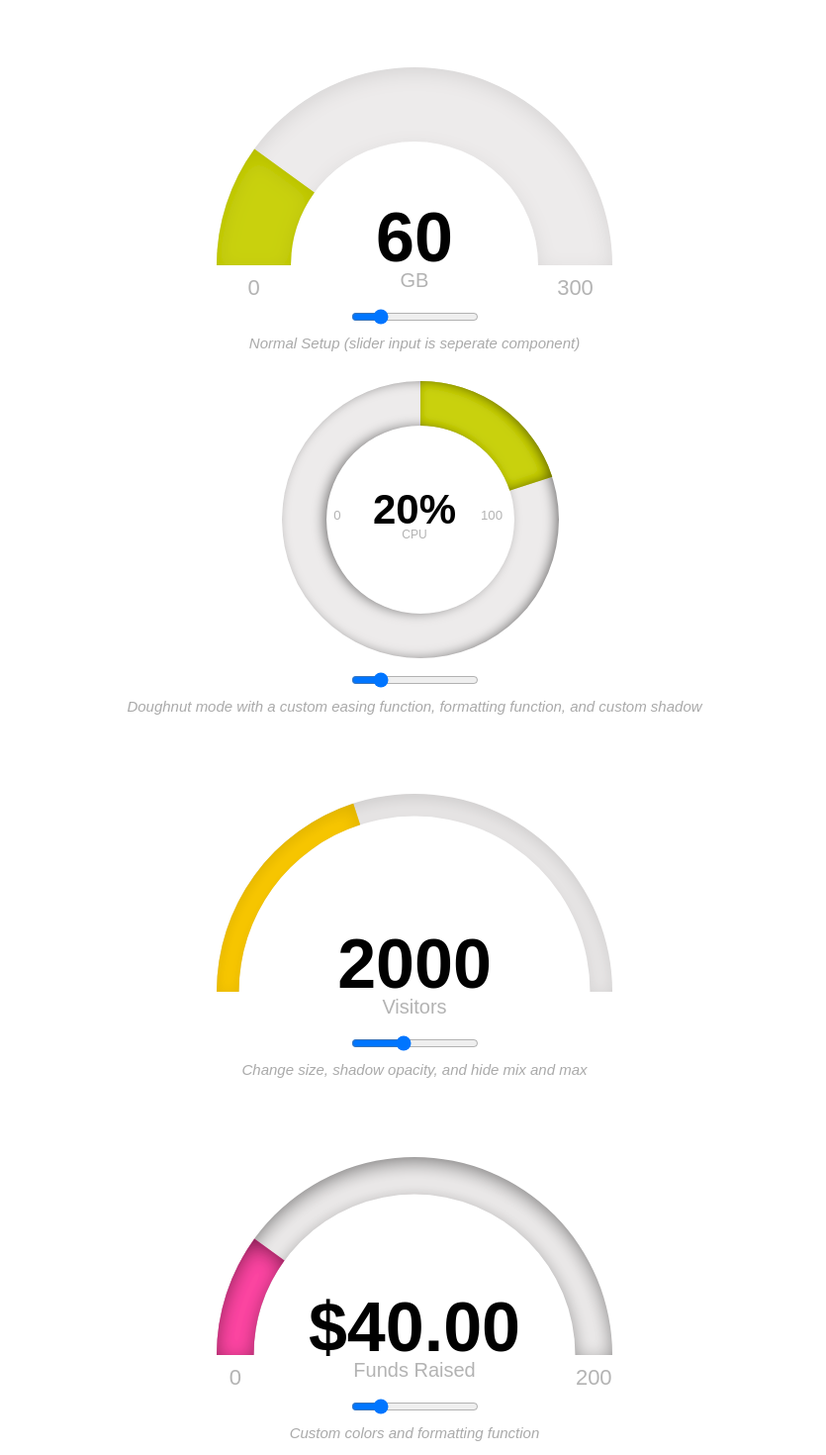
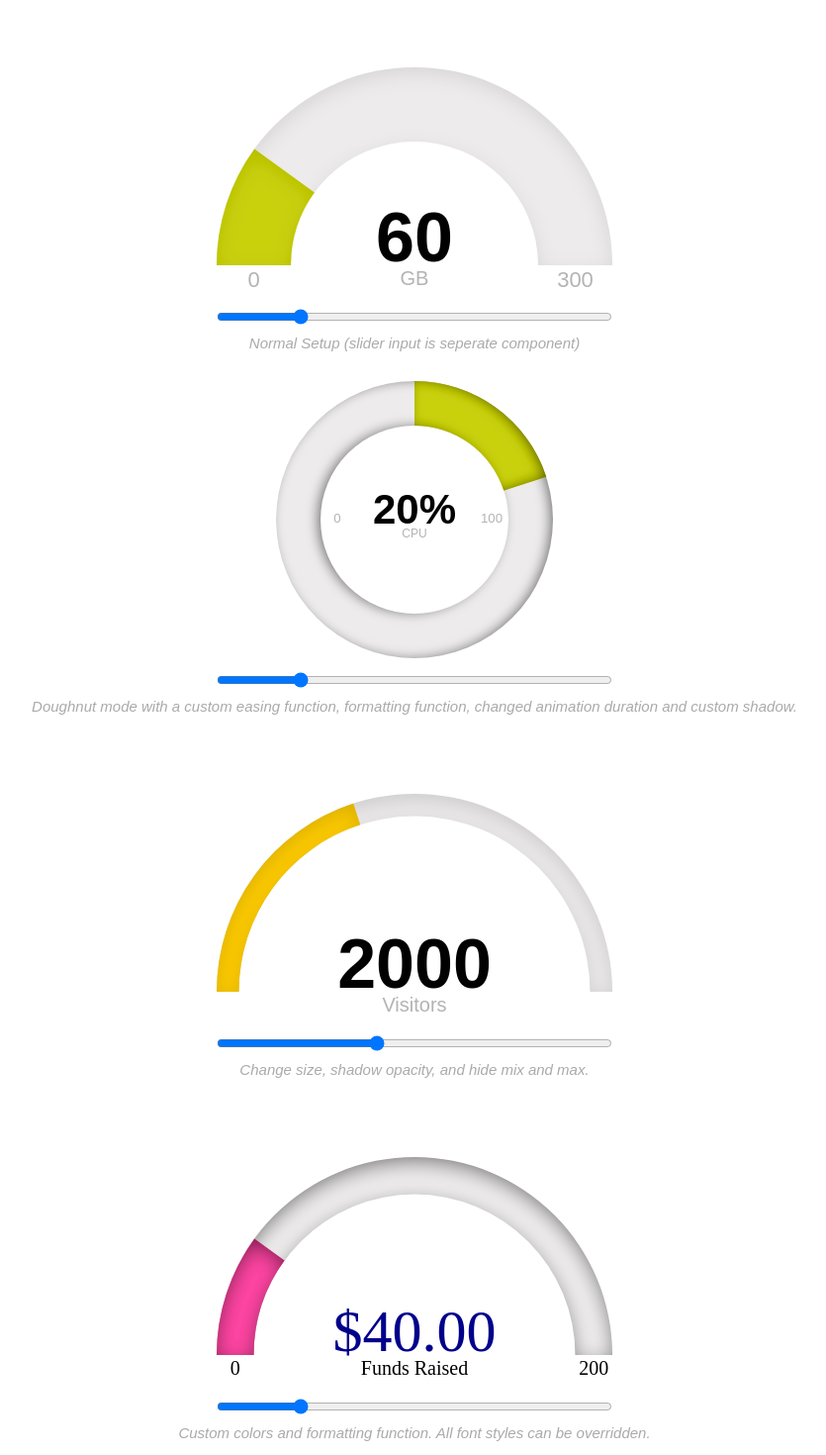
Before and after one commit to agronick/KGauge, a Vue app: page / in a window 1280 px wide. Shown: the top 1470 px of the page at 99% size, without its empty margins (221-1056 px from the left). Built offline with nearby package versions, Linux system fonts and the light colour scheme.

Commit message:
A few more minor improvements

```diff
--- a/package.json
+++ b/package.json
@@ -1,7 +1,7 @@
 {
-  "name": "guage",
+  "name": "kguage-vue",
   "version": "0.1.0",
-  "private": true,
+  "private": false,
   "scripts": {
     "serve": "vue-cli-service serve",
     "build": "vue-cli-service build",
--- a/src/App.vue
+++ /dev/null
@@ -1,130 +0,0 @@
-<template>
-  <div id="app">
-    <div>
-      <k-guage
-        :value="guage1"
-        :width="500"
-        :height="300"
-        :max="300"
-        label-text="GB" />
-        <input type="range" min="0" max="300" v-model="guage1" />
-        <div class="desc">Normal Setup (slider input is seperate component)</div>
-    </div>
-    <div>
-      <k-guage
-        :value="guage2"
-        :width="500"
-        :height="300"
-        :max="100"
-        label-text="CPU"
-        :guage-size="1"
-        :animate-duration="3000"
-        :shadow-opacity=".8"
-        :formatFunction="formatPct"
-        :easing-function="easeOutBounce"
-        :show-min-max="true"
-        :doughnut="true" />
-        <input type="range" min="0" max="100" v-model="guage2" />
-        <div class="desc">Doughnut mode with a custom easing function, formatting function, and custom shadow</div>
-    </div>
-    <div>
-      <k-guage
-        :value="guage4"
-        :width="500"
-        :height="300"
-        :max="5000"
-        label-text="Visitors"
-        :guage-size=".3"
-        :animate-duration="3000"
-        :shadow-opacity=".3"
-        :color-steps="['#ff0004', '#ffff00', '#22ff29']"
-        :show-min-max="false"
-        :doughnut="false" />
-        <input type="range" min="0" max="5000" v-model="guage4" />
-        <div class="desc">Change size, shadow opacity, and hide mix and max</div>
-    </div>
-    <div>
-      <k-guage
-        :value="guage3"
-        :width="500"
-        :height="300"
-        :max="200"
-        label-text="Funds Raised"
-        :guage-size=".5"
-        :shadow-opacity=".8"
-        :formatFunction="formatDollar"
-        :color-steps="['#ff080c', '#ff54c9', '#8161ff', '#83ffb7', '#18ff27']"
-        :show-min-max="true"
-        :doughnut="false" />
-        <input type="range" min="0" max="200" v-model="guage3" />
-        <div class="desc">Custom colors and formatting function</div>
-    </div>
-    <div>
-       <k-guage ></k-guage>
-       <div class="desc">Super simple to use. Default config with just  &lt;k-guage&gt;&lt;/k-guage&gt;</div>
-    </div>
-  </div>
-</template>
-
-<script>
-import KGuage from "./components/KGuage.vue";
-
-export default {
-  name: "app",
-  components: {
-    KGuage
-  },
-  data() {
-    return {
-      guage1: 60,
-      guage2: 20,
-      guage3: 40,
-      guage4: 2000,
-    }
-  },
-  methods: {
-    formatPct(v) {
-      return `${Math.round(v)}%`;
-    },
-    formatDollar(v) {
-      return `$${v.toFixed(2)}`
-    },
-    easeOutBounce (pos) {
-    if (pos < (1/2.75)) {
-      return (7.5625*pos*pos);
-    } else if (pos < (2/2.75)) {
-      return 2 - (7.5625*(pos-=(1.5/2.75))*pos + 0.75);
-    } else if (pos < (2.5/2.75)) {
-      return 2 - (7.5625*(pos-=(2.25/2.75))*pos + 0.9375);
-    } else {
-      return 2 - (7.5625*(pos-=(2.625/2.75))*pos + 0.984375);
-    }
-		},
-  },
-  computed: {
-    valInt() {
-      return parseInt(this.theVal);
-    }
-  }
-};
-</script>
-
-<style lang="sass">
-#app
-  text-align: center
-
-  input
-    display: block
-    margin: auto
-
-  .desc
-    font-style: italic
-    color: #AAA
-    font-size: 15px
-    margin: 10px 0 20px
-    font-family: sans-serif
-
-
-body
-  background: #FFF
-</style>
--- /dev/null
+++ b/src/Examples.vue
@@ -0,0 +1,144 @@
+<template>
+  <div id="app">
+    <div>
+      <k-guage
+        :value="guage1"
+        :width="500"
+        :height="300"
+        :max="300"
+        label-text="GB"
+      />
+      <input type="range" min="0" max="300" v-model="guage1" />
+      <div class="desc">Normal Setup (slider input is seperate component)</div>
+    </div>
+    <div>
+      <k-guage
+        :value="guage2"
+        :width="500"
+        :height="300"
+        :max="100"
+        label-text="CPU"
+        :guage-size="1"
+        :animate-duration="3000"
+        :shadow-opacity="0.8"
+        :formatFunction="formatPct"
+        :easing-function="easeOutBounce"
+        :show-min-max="true"
+        :doughnut="true"
+      />
+      <input type="range" min="0" max="100" v-model="guage2" />
+      <div class="desc">
+        Doughnut mode with a custom easing function, formatting function,
+        changed animation duration and custom shadow.
+      </div>
+    </div>
+    <div>
+      <k-guage
+        :value="guage4"
+        :width="500"
+        :height="300"
+        :max="5000"
+        label-text="Visitors"
+        :guage-size="0.3"
+        :animate-duration="3000"
+        :shadow-opacity="0.3"
+        :color-steps="['#ff0004', '#ffff00', '#22ff29']"
+        :show-min-max="false"
+        :doughnut="false"
+      />
+      <input type="range" min="0" max="5000" v-model="guage4" />
+      <div class="desc">Change size, shadow opacity, and hide mix and max.</div>
+    </div>
+    <div>
+      <k-guage
+        :value="guage3"
+        :width="500"
+        :height="300"
+        :max="200"
+        label-text="Funds Raised"
+        :guage-size="0.5"
+        :shadow-opacity="0.8"
+        :formatFunction="formatDollar"
+        :color-steps="['#ff080c', '#ff54c9', '#8161ff', '#83ffb7', '#18ff27']"
+        :show-min-max="true"
+        :doughnut="false"
+        value-font-style="fill: darkblue; font-size: 30px;"
+        label-font-style="font-size: 10px"
+        min-max-font-style="font-size: 10px"
+      />
+      <input type="range" min="0" max="200" v-model="guage3" />
+      <div class="desc">Custom colors and formatting function. All font styles can be overridden.</div>
+    </div>
+    <div>
+      <k-guage></k-guage>
+      <div class="desc">
+        Super simple to use. Default config with just
+        &lt;k-guage&gt;&lt;/k-guage&gt;
+      </div>
+    </div>
+  </div>
+</template>
+
+<script>
+import KGuage from "./KGuage.vue";
+
+export default {
+  name: "app",
+  components: {
+    KGuage
+  },
+  data() {
+    return {
+      guage1: 60,
+      guage2: 20,
+      guage3: 40,
+      guage4: 2000
+    };
+  },
+  methods: {
+    formatPct(v) {
+      return `${Math.round(v)}%`;
+    },
+    formatDollar(v) {
+      return `$${v.toFixed(2)}`;
+    },
+    easeOutBounce(pos) {
+      if (pos < 1 / 2.75) {
+        return 7.5625 * pos * pos;
+      } else if (pos < 2 / 2.75) {
+        return 2 - (7.5625 * (pos -= 1.5 / 2.75) * pos + 0.75);
+      } else if (pos < 2.5 / 2.75) {
+        return 2 - (7.5625 * (pos -= 2.25 / 2.75) * pos + 0.9375);
+      } else {
+        return 2 - (7.5625 * (pos -= 2.625 / 2.75) * pos + 0.984375);
+      }
+    }
+  },
+  computed: {
+    valInt() {
+      return parseInt(this.theVal);
+    }
+  }
+};
+</script>
+
+<style lang="sass">
+#app
+  text-align: center
+
+  input
+    display: block
+    margin: auto
+    width: 400px
+
+  .desc
+    font-style: italic
+    color: #AAA
+    font-size: 15px
+    margin: 10px 0 20px
+    font-family: sans-serif
+
+
+body
+  background: #FFF
+</style>
--- a/src/components/KGuage.vue
+++ b/src/KGuage.vue
@@ -1,57 +1,109 @@
 <template>
-  <svg :height="height" version="1.1" :width="width" :viewBox="`0 0 250 ${doughnut ? 250 : 150}`" xmlns="http://www.w3.org/2000/svg">
+  <svg
+    :height="height"
+    version="1.1"
+    :width="width"
+    :viewBox="`0 0 250 ${doughnut ? 250 : 150}`"
+    xmlns="http://www.w3.org/2000/svg"
+  >
     <filter v-if="shadowOpacity" :id="renderId">
       <feOffset dx="0" dy="3"></feOffset>
       <feGaussianBlur result="offset-blur" stdDeviation="5"></feGaussianBlur>
-      <feComposite operator="out" in="SourceGraphic" in2="offset-blur" result="inverse"></feComposite>
-      <feFlood flood-color="black" :flood-opacity="shadowOpacity" result="color"></feFlood>
-      <feComposite operator="in" in="color" in2="inverse" result="shadow"></feComposite>
-      <feComposite operator="over" in="shadow" in2="SourceGraphic"></feComposite>
+      <feComposite
+        operator="out"
+        in="SourceGraphic"
+        in2="offset-blur"
+        result="inverse"
+      ></feComposite>
+      <feFlood
+        flood-color="black"
+        :flood-opacity="shadowOpacity"
+        result="color"
+      ></feFlood>
+      <feComposite
+        operator="in"
+        in="color"
+        in2="inverse"
+        result="shadow"
+      ></feComposite>
+      <feComposite
+        operator="over"
+        in="shadow"
+        in2="SourceGraphic"
+      ></feComposite>
     </filter>
-    <path :fill="backgroundColor" stroke="none" :d="backgroundPath" :style="strokeStyle" :filter="`url(#${renderId})`"></path>
-    <path :fill="guageColor" stroke="none" :d="guagePath.path" :style="strokeStyle" :filter="`url(#${renderId})`"></path>
-    <text x="125"
+    <path
+      :fill="backgroundColor"
+      stroke="none"
+      :d="backgroundPath"
+      :style="strokeStyle"
+      :filter="`url(#${renderId})`"
+    ></path>
+    <path
+      :fill="guageColor"
+      stroke="none"
+      :d="guagePath.path"
+      :style="strokeStyle"
+      :filter="`url(#${renderId})`"
+    ></path>
+    <text
+      x="125"
       y="128"
       alignment-baseline="baseline"
       text-anchor="middle"
       :style="valueFontStyle"
-          v-html="printValue"></text>
-    <text x="125"
-          y="141"
+      v-html="printValue"
+    ></text>
+    <text
+      x="125"
+      y="133"
       text-anchor="middle"
+      alignment-baseline="hanging"
       :style="labelFontStyle"
-          v-html="labelText"></text>
-    <text :x="minTextX"
-          :y="doughnut ? 125 : 145"
+      v-html="labelText"
+    ></text>
+    <text
+      :x="minTextX"
+      :y="doughnut ? 125 : 133"
+      :alignment-baseline="doughnut ? 'middle' : 'hanging'"
       v-if="showMinMax"
       text-anchor="middle"
       :style="minMaxFontStyle"
-          v-html="min"></text>
-    <text :x="maxTextX"
-          :y="doughnut ? 125 : 145"
+      v-html="min"
+    ></text>
+    <text
+      :x="maxTextX"
+      :y="doughnut ? 125 : 133"
+      :alignment-baseline="doughnut ? 'middle' : 'hanging'"
       v-if="showMinMax"
       text-anchor="middle"
       :style="minMaxFontStyle"
-          v-html="max"></text>
+      v-html="max"
+    ></text>
   </svg>
 </template>
 
 <script>
-
 /* Used to give each SVG a unique ID */
 let renderId = 0;
 
 /* Useful function for doing the calculations for animations without a massive Tween library */
-export function animateCalc(oldVal, newVal, duration, callback, easingFunction) {
+export function animateCalc(
+  oldVal,
+  newVal,
+  duration,
+  callback,
+  easingFunction
+) {
   const curTime = new Date().getTime();
   let continueUpdating = true;
   const oldValDiff = newVal - oldVal;
 
-  const doUpdate = ()=> {
+  const doUpdate = () => {
     const timeDiff = new Date().getTime() - curTime;
     /* Math.min makes it so when we're over the time
     limit we become equal to the new value and can stop updating. */
-    let ratio =  Math.min(timeDiff / duration, 1);
+    let ratio = Math.min(timeDiff / duration, 1);
     let calcRatio = ratio;
     if (easingFunction) {
       calcRatio = easingFunction(ratio);
@@ -60,14 +112,14 @@ export function animateCalc(oldVal, newVal, duration, callback, easingFunction)
     callback(oldVal + calcRatio * oldValDiff);
 
     if (ratio < 1 && continueUpdating) {
-      window.requestAnimationFrame(()=> doUpdate());
+      window.requestAnimationFrame(() => doUpdate());
     }
   };
-  window.requestAnimationFrame(()=> doUpdate());
+  window.requestAnimationFrame(() => doUpdate());
 
   return function() {
     continueUpdating = false;
-  }
+  };
 }
 
 export default {
@@ -105,19 +157,20 @@ export default {
     },
     colorSteps: {
       type: Array,
-      default:()=> ["#a9d70b", "#f9c802", "#ff0000"]
+      default: () => ["#a9d70b", "#f9c802", "#ff0000"]
     },
     valueFontStyle: {
       type: String,
-      default: 'font-size: 35px; fill: #010101; font-weight: bold; font-family: "Arial"'
+      default:
+        'font-size: 35px; fill: #010101; font-weight: bold; font-family: "Arial"'
     },
     labelFontStyle: {
       type: String,
-      default: 'font: 10px Arial; fill: #b3b3b3'
+      default: "font: 10px Arial; fill: #b3b3b3"
     },
     minMaxFontStyle: {
       type: String,
-      default: 'font: 11px Arial; fill: #b4b4b4'
+      default: "font: 11px Arial; fill: #b4b4b4"
     },
     animateOnLoad: {
       type: Boolean,
@@ -125,7 +178,7 @@ export default {
     },
     labelText: {
       type: String,
-      default: ''
+      default: ""
     },
     showMinMax: {
       type: Boolean,
@@ -137,60 +190,63 @@ export default {
     },
     shadowOpacity: {
       type: Number,
-      default: .2
+      default: 0.2
     },
     backgroundColor: {
       type: String,
-      default: '#edebeb'
+      default: "#edebeb"
     },
     easingFunction: {
       type: Function,
-      default: (t)=> t*(2-t) /* Ease out quad */
+      default: t => t * (2 - t) /* Ease out quad */
     }
   },
   data() {
-
-    const intColors = this.colorSteps.map((color)=> {
+    const intColors = this.colorSteps.map(color => {
       const asInt = [];
-      for (let i = 1; i < color.length; i+=2) {
+      for (let i = 1; i < color.length; i += 2) {
         asInt.push(parseInt(`0x${color.substr(i, 2)}`));
       }
       return asInt;
-    })
+    });
 
     return {
       shownValue: this.animateOnLoad ? this.min : this.value,
-      printValue: this.animateOnLoad ? this.min : this.formatFunction(this.value),
-      backgroundPath: '',
-      guageColor: '',
+      printValue: this.animateOnLoad
+        ? this.min
+        : this.formatFunction(this.value),
+      backgroundPath: "",
+      guageColor: "",
       builtColorSteps: intColors,
       animationCanceler: null,
       renderId: `k-guage-filter-${++renderId}`,
       minTextX: 0,
       maxTextX: 0
-    }
+    };
   },
   mounted() {
-    this.$watch((vm)=> [vm.height, vm.width, vm.doughnut, vm.guageSize], this.resetBgArc);
+    this.$watch(
+      vm => [vm.height, vm.width, vm.doughnut, vm.guageSize],
+      this.resetBgArc
+    );
     this.resetBgArc();
   },
   methods: {
     makeArc(value) {
-
       /* Code used from JustGage http://justgage.com/ */
 
       const gws = this.guageSize;
       const dx = 0;
-      const dy = this.doughnut ? 45 : 30;
+      const dy = this.doughnut ? 0 : 30;
 
       const w = 250;
-      const h = 150;
+      const h = this.doughnut ? 250 : 150;
 
       if (this.doughnut) {
-
-        const alpha = (1 - 2 * (value - this.min) / (this.max - this.min)) * Math.PI;
-        const Ro = w / 2 - w / 30;
-        const Ri = Ro - w / 6.666666666666667 * gws;
+        const alpha =
+          (1 - (2 * (value - this.min)) / (this.max - this.min)) * Math.PI;
+        const Ro = w  * .5 - w / 30;
+        const Ri = Ro - (w / 6.666666666666667) * gws;
 
         const Cx = w / 2 + dx;
         const Cy = h / 2 + dy;
@@ -202,12 +258,12 @@ export default {
 
         let path = "M" + (Cx - Ri) + "," + Cy + " ";
         path += "L" + (Cx - Ro) + "," + Cy + " ";
-        if (value > ((this.max - this.min) / 2)) {
+        if (value > (this.max - this.min) / 2) {
           path += "A" + Ro + "," + Ro + " 0 0 1 " + (Cx + Ro) + "," + Cy + " ";
         }
         path += "A" + Ro + "," + Ro + " 0 0 1 " + maxTextX2 + "," + Yo + " ";
         path += "L" + maxTextX1 + "," + Yi + " ";
-        if (value > ((this.max - this.min) / 2)) {
+        if (value > (this.max - this.min) / 2) {
           path += "A" + Ri + "," + Ri + " 0 0 0 " + (Cx + Ri) + "," + Cy + " ";
         }
         path += "A" + Ri + "," + Ri + " 0 0 0 " + (Cx - Ri) + "," + Cy + " ";
@@ -217,12 +273,11 @@ export default {
           minTextX: 60,
           maxTextX: 190
         };
-
       }
 
       const alpha = (1 - (value - this.min) / (this.max - this.min)) * Math.PI;
       const Ro = w / 2 - w / 10;
-      const Ri = Ro - w / 6.666666666666667 * gws;
+      const Ri = Ro - (w / 6.666666666666667) * gws;
 
       const Cx = w / 2 + dx;
       const Cy = h / 1.5 + dy;
@@ -241,13 +296,13 @@ export default {
       path += "A" + Ri + "," + Ri + " 0 0 0 " + minTextX2 + "," + Cy + " ";
       path += "Z ";
 
-      const minTextX = minTextX1 + ((minTextX2 - minTextX1) * 0.5);
-      const maxTextX = maxTextX1 + ((maxTextX2 - maxTextX1) * 0.5);
+      const minTextX = minTextX1 + (minTextX2 - minTextX1) * 0.5;
+      const maxTextX = maxTextX1 + (maxTextX2 - maxTextX1) * 0.5;
 
       return { path, minTextX, maxTextX };
     },
     resetBgArc() {
-      const pathProps = this.makeArc(this.max)
+      const pathProps = this.makeArc(this.max);
       this.backgroundPath = pathProps.path;
       this.minTextX = pathProps.minTextX;
       this.maxTextX = pathProps.maxTextX;
@@ -258,21 +313,21 @@ export default {
         return this.builtColorSteps[stepCount - 1];
       }
 
-      const ratio = (val / this.max);
+      const ratio = val / this.max;
       const stepPosition = ratio * (stepCount - 1);
       const placement = Math.floor(stepPosition);
       const placementInStep = stepPosition % 1;
 
-      const newColor = this.builtColorSteps[placement].map((color, i)=> {
+      const newColor = this.builtColorSteps[placement].map((color, i) => {
         const compareTo = this.builtColorSteps[placement + 1][i];
         const diff = compareTo - color;
-        return color + (diff * placementInStep);
-      })
+        return color + diff * placementInStep;
+      });
 
       return newColor;
     },
     checkLimits(val) {
-      return Math.max(this.min, Math.min(this.max, val))
+      return Math.max(this.min, Math.min(this.max, val));
     }
   },
   computed: {
@@ -281,9 +336,9 @@ export default {
     },
     strokeStyle() {
       if (!this.doughnut) {
-        return '';
+        return "";
       } else {
-        return 'transform: rotate(90deg); transform-origin: 50% 50%';
+        return "transform: rotate(90deg); transform-origin: 50% 50%";
       }
     }
   },
@@ -294,16 +349,22 @@ export default {
           this.animationCanceler();
         }
 
-        this.animationCanceler = animateCalc(this.shownValue, this.checkLimits(newVal), this.animationDuration, (val)=> {
+        this.animationCanceler = animateCalc(
+          this.shownValue,
+          this.checkLimits(newVal),
+          this.animationDuration,
+          val => {
             this.shownValue = this.checkLimits(val);
             this.printValue = this.formatFunction(this.shownValue);
-        }, this.easingFunction);
+          },
+          this.easingFunction
+        );
       },
       immediate: true
     },
     shownValue: {
       handler(val) {
-        let color = this.getColorForValue(val).join(',');
+        let color = this.getColorForValue(val).join(",");
         this.guageColor = `rgb(${color})`;
       },
       immediate: true
--- a/src/main.js
+++ b/src/main.js
@@ -1,8 +1,8 @@
 import Vue from "vue";
-import App from "./App.vue";
+import Examples from "./Examples.vue";
 
 Vue.config.productionTip = false;
 
 new Vue({
-  render: h => h(App)
+  render: h => h(Examples)
 }).$mount("#app");
```
Lines whose indentation alone changed are shown as unchanged.
